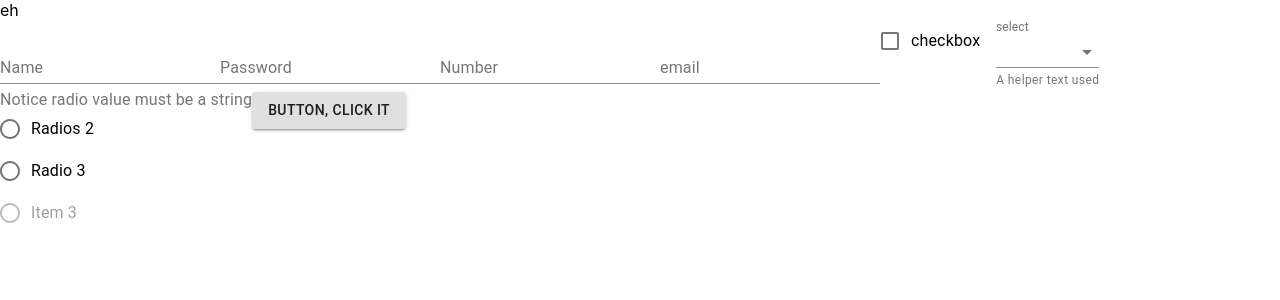
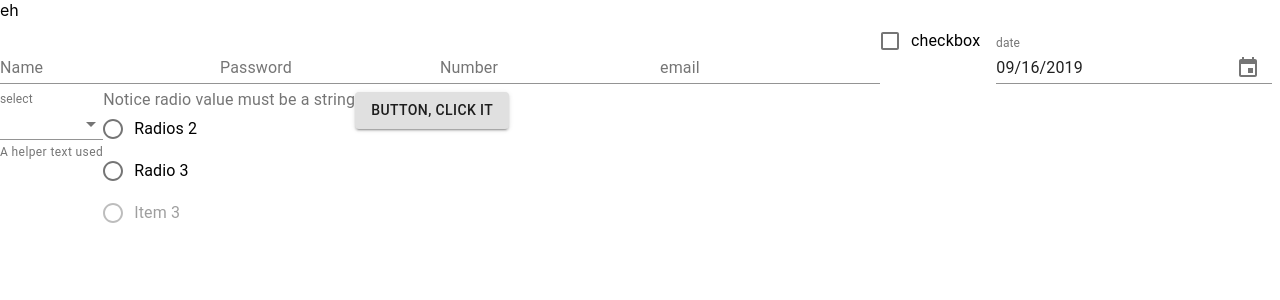
Before and after one commit to itsweliton/generaptor, a React (Create React App) app: page / in a window 1280 px wide. Shown: the top 300 px of the page. Built offline with nearby package versions, Linux system fonts and the light colour scheme.

Commit message:
feat(InputForm): Add days Date picker support

```diff
--- a/package.json
+++ b/package.json
@@ -20,7 +20,10 @@
   },
   "homepage": "https://github.com/welitonderesende/react-form-generator#readme",
   "dependencies": {
+    "@date-io/date-fns": "^1.3.11",
     "@material-ui/core": "^4.4.2",
+    "@material-ui/pickers": "^3.2.6",
+    "date-fns": "^2.0.0-beta.5",
     "enzyme": "^3.10.0",
     "enzyme-adapter-react-16": "^1.14.0",
     "lodash": "^4.17.15",
--- a/src/App.js
+++ b/src/App.js
@@ -68,6 +68,15 @@ const App = () => {
         value: false,
       },
       {
+        id: `dateInput`,
+        type: `date`,
+        inputType: `date`,
+        name: `dateInput`,
+        label: `date`,
+        value: new Date(),
+        format: `MM/dd/yyyy`,
+      },
+      {
         id: `selectInput`,
         type: `select`,
         inputType: `select`,
--- a/src/FormBuilder.js
+++ b/src/FormBuilder.js
@@ -11,7 +11,13 @@ import Select from '@material-ui/core/Select';
 import FormHelperText from '@material-ui/core/FormHelperText';
 import InputLabel from '@material-ui/core/InputLabel';
 import MenuItem from '@material-ui/core/MenuItem';
-
+import Grid from '@material-ui/core/Grid';
+import {
+  MuiPickersUtilsProvider,
+  KeyboardTimePicker,
+  KeyboardDatePicker,
+} from '@material-ui/pickers';
+import DateFnsUtils from '@date-io/date-fns';
 import _ from 'lodash';
 
 const FormBuilder = ({ fields, options }) => {
@@ -23,10 +29,14 @@ const FormBuilder = ({ fields, options }) => {
     return (initialState[eln] = valNames[id]);
   });
   const [values, setValues] = useState(initialState);
+  const [selectedDate, setSelectedDate] = React.useState(new Date());
+
+  const handleDateChange = date => {
+    setSelectedDate(date);
+  };
 
   const handleChange = event => {
     let { value } = event.target;
-    console.log(`haha`, value, value.type);
     if (event.target.type === `checkbox`) {
       value = event.target.checked;
     }
@@ -35,6 +45,26 @@ const FormBuilder = ({ fields, options }) => {
   const formElements = [];
   fields.map(field => {
     switch (field.type) {
+      case `date`:
+        formElements.push(
+          <MuiPickersUtilsProvider utils={DateFnsUtils} key={field.id}>
+            <KeyboardDatePicker
+              disableToolbar
+              variant="inline"
+              format={field.format}
+              margin="normal"
+              id={field.id}
+              label={field.label}
+              value={selectedDate}
+              name={field.name}
+              onChange={handleDateChange}
+              KeyboardButtonProps={{
+                'aria-label': field.label,
+              }}
+            />
+          </MuiPickersUtilsProvider>,
+        );
+        break;
       case `radio`:
         formElements.push(
           <FormControl component="fieldset" key={field.id}>
@@ -125,7 +155,7 @@ const FormBuilder = ({ fields, options }) => {
           options.button.onClick !== undefined
             ? options.button.onClick
             : () => {
-                console.log(values);
+                console.log(values, selectedDate);
               }
         }
       >
```
Also changed, not shown: 1 other file (tests, documents, lock files or other folders).
